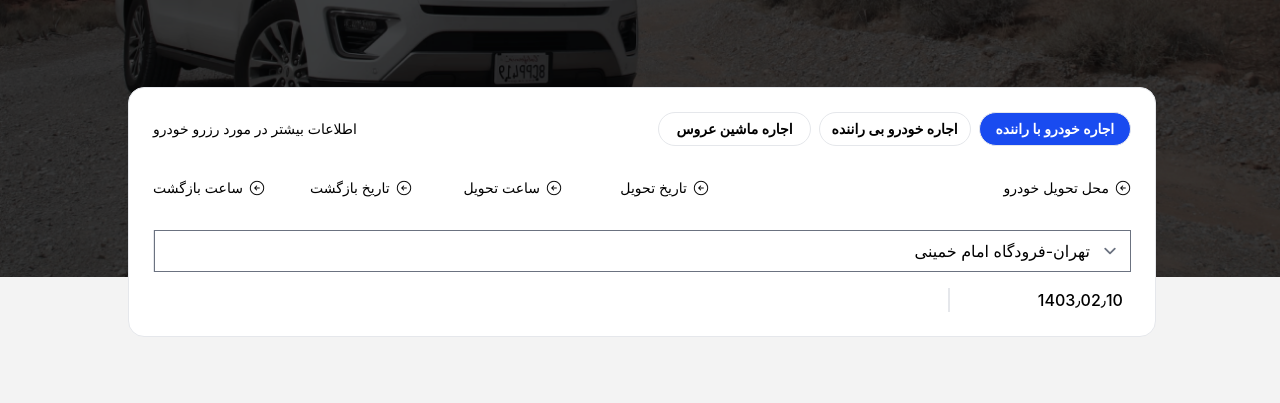
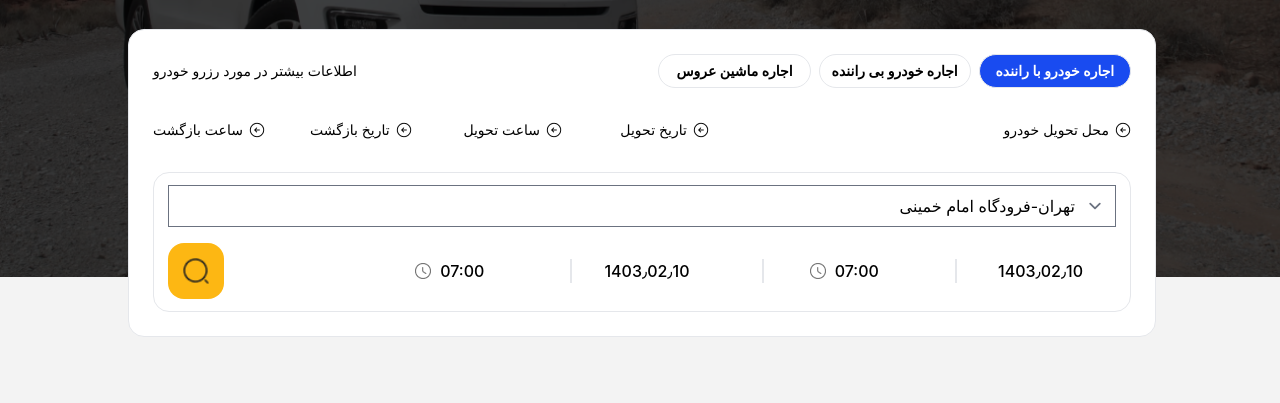
Before and after one commit to apa1386/Auto-Rent, a website built with Vite: page index.html in a window 1280 px wide. Shown: the part 397-800 px from the top of the page. Built offline with nearby package versions, Linux system fonts and the light colour scheme; files whose address does not match are found by name.

Commit message:
fixed and finished section 1 🥳🥳

```diff
--- a/index.html
+++ b/index.html
@@ -43,18 +43,22 @@
 							<a href="#" class="flex justify-center items-center gap-1.5 text-sm"><img src="./public/img/arrow-left-2.png" alt="" /> ساعت بازگشت</a>
 						</div>
 					</div>
-					<div class="w-full grid grid-cols-5 lg:grid-cols-10 justify-center items-center gap-4">
-						<form class="col-span-5 border-l border-[#D7D7D7]">
+					<div class="w-full px-3.5 py-3 grid grid-cols-5 lg:grid-cols-10 justify-center items-center gap-4 border border-[#F3F3F3] rounded-2xl">
+						<form class="col-span-5 border-none lg:border-l border-[#D7D7D7]">
 							<select title="#" id="#" class="w-full border-none px-12 flex">
 								<option value="تهران-فرودگاه امام خمینی" class="">تهران-فرودگاه امام خمینی</option>
 								<option value="...">...</option>
 							</select>
 						</form>
-						<div class="min-w-26.5 col-span-1 border-l-2 border-[#D7D7D7] px-2 flex justify-between items-center font-medium">1403٫02٫10<img src="./public/img/calendar.png" alt="" /></div>
-						<!-- <div class="col-span-1 border-l-2 border-[#D7D7D7] mx-4 flex justify-between items-center font-medium">07:00<img src="./public/img/clock.png" alt="" /></div>
-						<div class="col-span-1 border-l-2 border-[#D7D7D7] mx-4 flex justify-between items-center font-medium">1403٫02٫10<img src="./public/img/calendar.png" alt="" /></div>
-						<div class="col-span-1 border-l-2 border-[#D7D7D7] mx-4 flex justify-between items-center font-medium">07:00<img src="./public/img/clock.png" alt="" /></div> -->
-						<div class="col-span-1"></div>
+						<div class="min-w-26.5 col-span-1 border-l-2 border-[#D7D7D7] px-1 lg:px-01 lg:ml-4 flex justify-center items-center gap-2 font-medium">1403٫02٫10<img src="./public/img/calendar.png" alt="" /></div>
+						<div class="min-w-26.5 col-span-1 border-l-2 border-[#D7D7D7] px-2 lg:px-01 lg:ml-4 flex justify-center items-center gap-2 font-medium">07:00<img src="./public/img/clock.png" alt="" /></div>
+						<div class="min-w-26.5 col-span-1 border-l-2 border-[#D7D7D7] px-1 lg:px-01 lg:mx-4 flex justify-center items-center gap-2 font-medium">1403٫02٫10<img src="./public/img/calendar.png" alt="" /></div>
+						<div class="min-w-26.5 col-span-1 px-2 lg:px-01 lg:mx-4 flex justify-center items-center gap-2 font-medium">07:00<img src="./public/img/clock.png" alt="" /></div>
+						<div class="col-span-1 flex justify-end items-center">
+							<div class="bg-[#FDB713] rounded-2xl w-14 h-14 flex justify-center items-center">
+								<img src="./public/img/search-normal.png" alt="" class="w-1/2 h-1/2" />
+							</div>
+						</div>
 					</div>
 				</section-1.2>
 			</section-1>
```
Also changed, not shown: public/img/search-normal.png (added).
